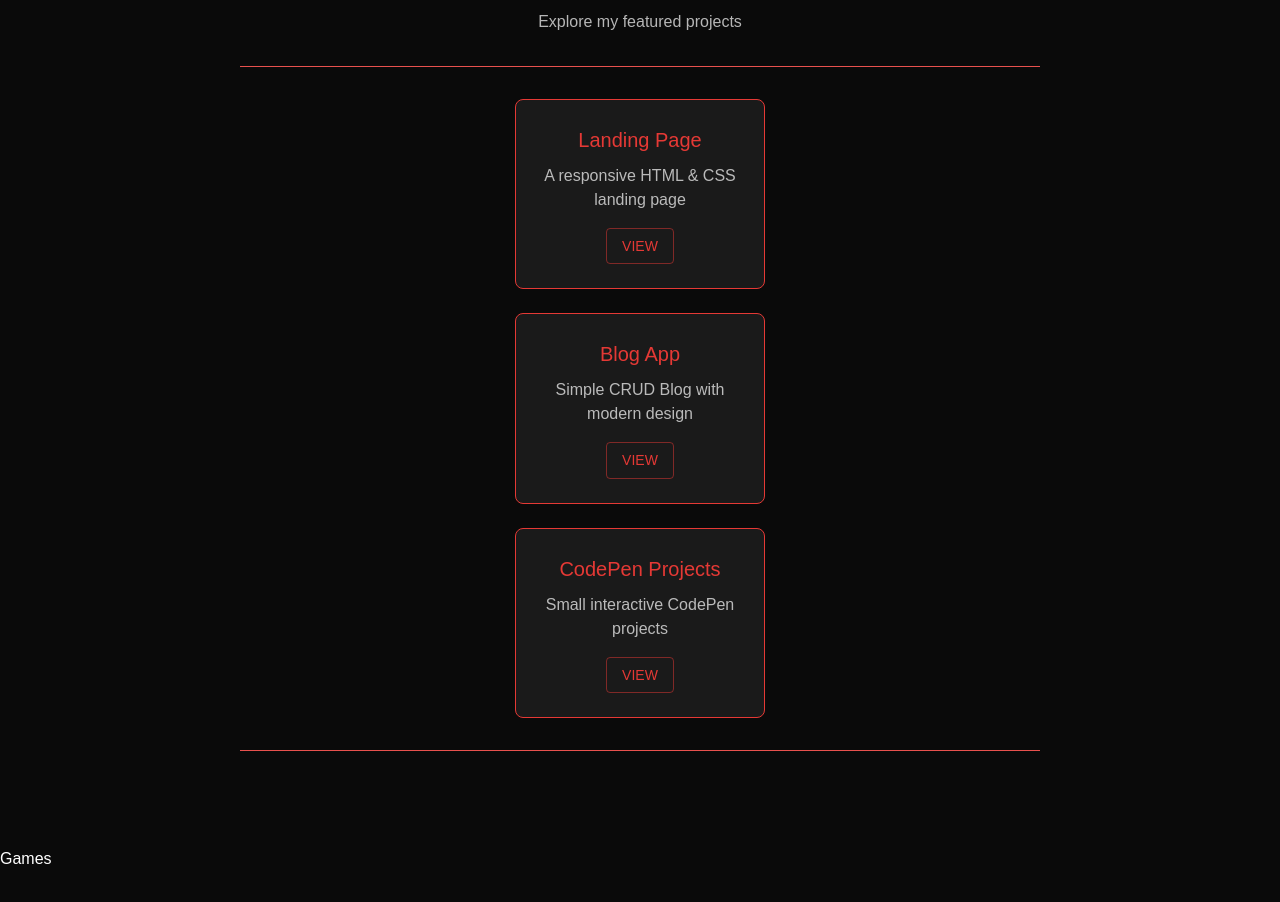
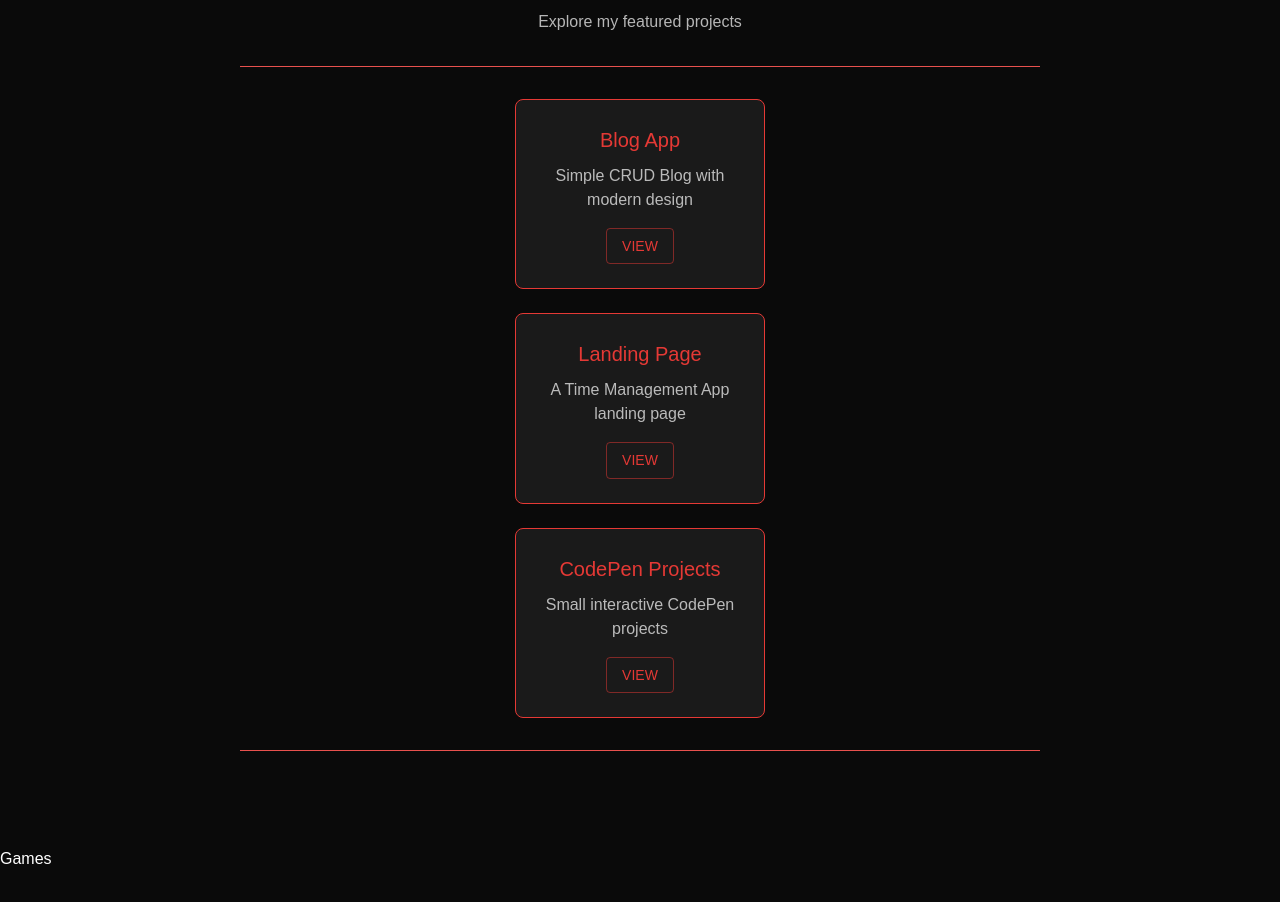
Before and after one commit to kiban09/My-Portfolio-V2, a React (Create React App) app: page / in a window 1280 px wide. Shown: the part 940-1842 px from the top of the page. Built offline with nearby package versions, Linux system fonts and the light colour scheme; the HTML template or start-up script is replaced by a standard one.

Commit message:
bug fix on button links

```diff
--- a/src/sections/Projects.tsx
+++ b/src/sections/Projects.tsx
@@ -7,8 +7,8 @@ interface ProjectSectionProps {
 
 export const Projects = ({
   projects = [
-    { label: "Landing Page", link: "#", description: "A responsive HTML & CSS landing page" },
-    { label: "Blog App", link: "#", description: "Simple CRUD Blog with modern design" },
+    { label: "Blog App", link: "https://kiban09.github.io/My-Blog-App/", description: "Simple CRUD Blog with modern design" },
+    { label: "Landing Page", link: "https://kiban09.github.io/TimeManagementApp/", description: "A Time Management App landing page" },
     { label: "CodePen Projects", description: "Small interactive CodePen projects" },
   ],
 }: ProjectSectionProps) => {
@@ -68,7 +68,6 @@ export const Projects = ({
             <Button
               variant="outlined"
               onClick={() => handleButtonClick(proj)}
-              href={proj.link}
               sx={{ mt: 2 }}
             >
               View
```
